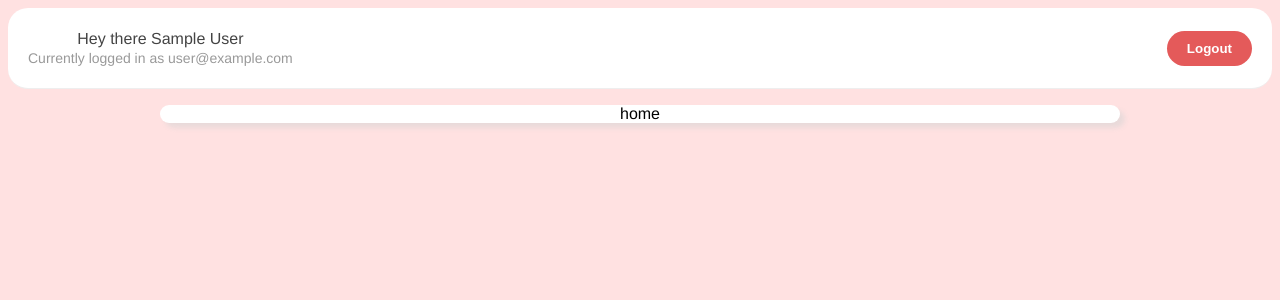
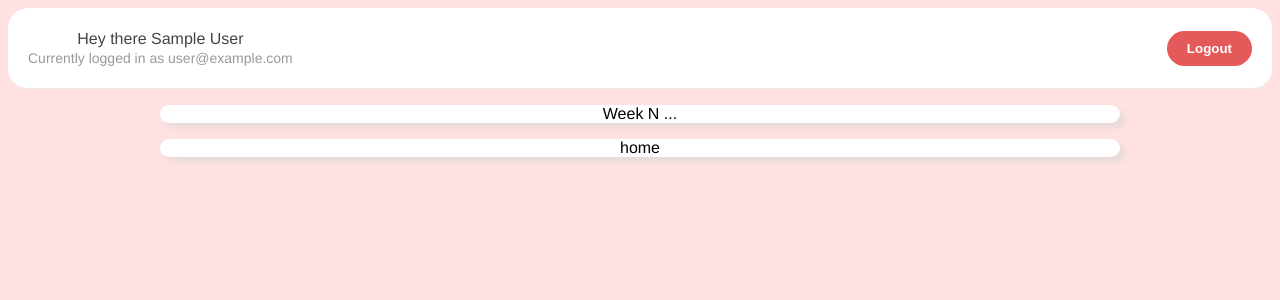
Before and after one commit to Ky-Ng/Outreach_Dashboard, a Vue app in the folder outreach-dash/: page /home in a window 1280 px wide. Shown: the top 300 px of the page. Built offline with nearby package versions, Linux system fonts and the light colour scheme; no server answers; sample sign-in values are in the browser's storage.

Commit message:
Init curriculum setup

```diff
--- /dev/null
+++ b/outreach-dash/src/components/ProjectDetail.vue
@@ -0,0 +1,11 @@
+<template>
+    <div>
+        <p>Week N ...</p>
+    </div>
+</template>
+
+<script>
+export default {
+
+}
+</script>
--- /dev/null
+++ b/outreach-dash/src/views/CurriculumPage.vue
@@ -0,0 +1,16 @@
+<template>
+  <div class="container">
+      <ProjectDetail />
+  </div>
+</template>
+
+<script>
+import ProjectDetail from "../components/ProjectDetail";
+
+export default {
+  components: {
+    ProjectDetail,
+  },
+  setup() {},
+};
+</script>
--- a/outreach-dash/src/views/Home.vue
+++ b/outreach-dash/src/views/Home.vue
@@ -1,6 +1,7 @@
 <template>
 <div class="">
     <NavBar />
+    <CurriculumPage />
     <div class="container">
         <p>home</p>
     </div>
@@ -10,11 +11,13 @@
 
 <script>
 import NavBar from '../components/NavBar'
+import CurriculumPage from './CurriculumPage'
 
 
 export default {
     components: {
         NavBar,
+        CurriculumPage
     },
     setup(){
 
```
